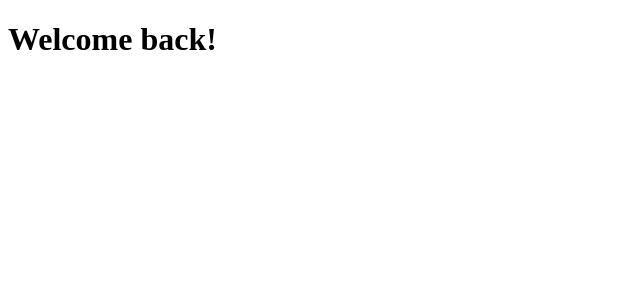
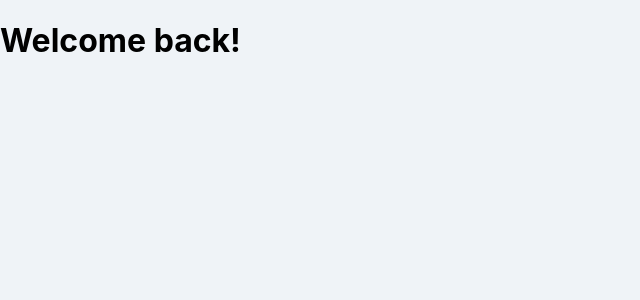
Before and after one commit to sonhaechang/react_movie_app, a React (Create React App) app: page / in a window 1280 px wide. Shown: the top 300 px of the page, without its empty margins (0-640 px from the left). Built offline with nearby package versions, Linux system fonts and the light colour scheme.

Commit message:
feat: create styles.css
1. styles.css 생성 및 index.js에서 import 및 적용

```diff
--- a/src/index.js
+++ b/src/index.js
@@ -1,6 +1,7 @@
 import React from 'react';
 import ReactDOM from 'react-dom/client';
 import App from './App';
+import './styles.css';
 
 const root = ReactDOM.createRoot(document.getElementById('root'));
 root.render(
--- /dev/null
+++ b/src/styles.css
@@ -0,0 +1,12 @@
+* {
+    box-sizing: border-box;
+}
+
+body {
+    margin: 0;
+    padding: 0;
+    font-family: -apple-system, BlinkMacSystemFont, "Segoe UI", Roboto, Oxygen,
+        Ubuntu, Cantarell, "Open Sans", "Helvetica Neue", sans-serif;
+    background-color: #eff3f7;
+    height: 100%;
+}
```
